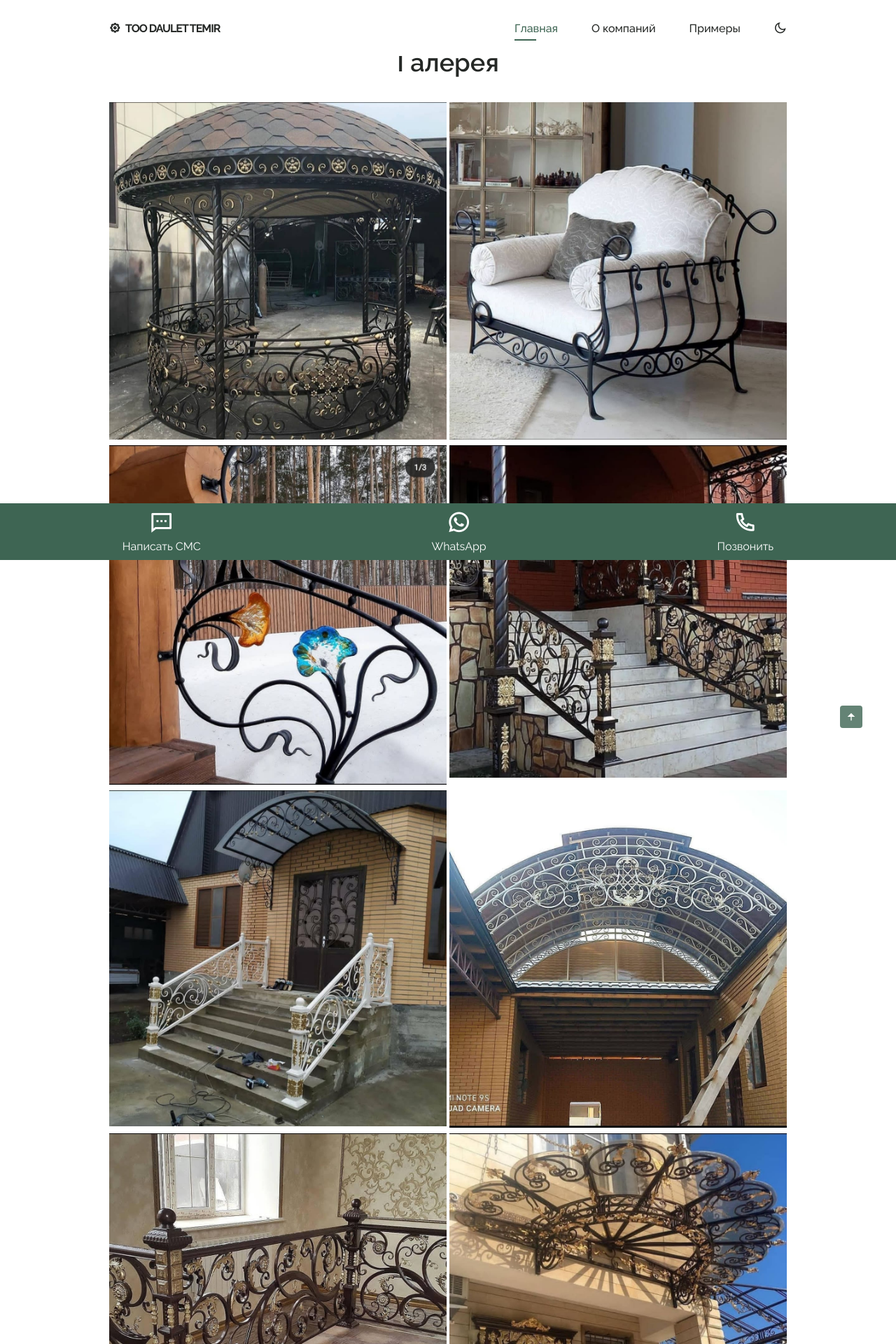
After one commit to balabiturembekov/navesy, a Flask app: page /gallery in a window 1280 px wide. The commit adds this page. Shown: the top 1920 px of the page at 70% size. Run offline with Flask 2, Linux system fonts and the light colour scheme.

Commit message:
Сверстаны страницы о нас и страница галереи, исправлены ошибки JS

```diff
--- a/navesy/app.py
+++ b/navesy/app.py
@@ -1,8 +1,9 @@
 from flask import Flask
+from flask_admin import Admin
 
-from config import Configuration
+from settings import Configuration
 
 
 app = Flask(__name__)
 app.config.from_object(Configuration)
-#admin = Admin(app)
+admin = Admin(app)
--- a/navesy/config.py
+++ b/navesy/settings.py
@@ -1,5 +1,3 @@
-
-
 class Configuration:
     """ Конфигурация приложения """
     DEBUG = False
--- a/navesy/static/css/style.css
+++ b/navesy/static/css/style.css
@@ -354,7 +354,7 @@
 .home__img{
   width: 400px;
   justify-self: center;
-  border-radius: .5rem;
+  border-radius: .2rem;
 }
 
 .home__title{
@@ -487,13 +487,33 @@
   margin-top: .15rem;
 }
 
-/*=============== CONTACT ===============*/
+/*=============== Gallery ===============*/
 .gallery__container {
     grid-template-columns: repeat(auto-fill, minmax(240px, 1fr));
     justify-content: self;
     grid-gap: 4px;
 }
 
+/*=============== Portfolio ===============*/
+.portfolio {
+    padding: 4rem 0;
+}
+
+.portfolio__container {
+    grid-template-columns: repeat(2, 2fr);
+    grid-gap: 4px;
+}
+
+.portfolio__title {
+    text-align: center;
+}
+
+.portfolio__item {
+}
+
+.portfolio__item img {
+    justify-content: self;
+}
 /*=============== CONTACT ===============*/
 .contact__container{
   row-gap: 3.5rem;
--- a/navesy/templates/base.html
+++ b/navesy/templates/base.html
@@ -29,23 +29,20 @@
     <!--==================== HEADER ====================-->
         <header class="header" id="header">
             <nav class="nav container">
-                <a href="#" class="nav__logo">
+                <a href="{{ url_for('index')}}" class="nav__logo">
                     <i class="ri-settings-5-line"></i> too daulet temir
                 </a>
 
                 <div class="nav__menu" id="nav-menu">
                     <ul class="nav__list">
                         <li class="nav__item">
-                            <a href="#home" class="nav__link active-link">Главная</a>
+                            <a href="{{ url_for('index')}}" class="nav__link active-link">Главная</a>
                         </li>
                         <li class="nav__item">
-                            <a href="#about" class="nav__link">О компаний</a>
+                            <a href="{{ url_for('about')}}" class="nav__link">О компаний</a>
                         </li>
                         <li class="nav__item">
-                            <a href="#products" class="nav__link">Примеры</a>
-                        </li>
-                        <li class="nav__item">
-                            <a href="#contact" class="nav__link">Контакты</a>
+                            <a href="{{ url_for('gallery')}}" class="nav__link">Примеры</a>
                         </li>
                     </ul>
 
@@ -143,7 +140,7 @@
         </footer>
     <!-- /.footer -->
 
-    <div id="callback-wrapper-mediaguru" class="visible-xs">
+    <div id="callback-wrapper-mediaguru container" class="visible-xs">
       <div class="callback-wrapper-mediaguru-btns">
         <div class="callback-item">
           <a target="_parent" href="sms:+77476003876 ?body= Интересует консультация по металоизделиям! ">
--- /dev/null
+++ b/navesy/templates/gallery.html
@@ -0,0 +1,46 @@
+{% extends 'base.html' %}
+
+
+{% block title  %}
+Навес - пример готовых изделий - navesy-almaty.kz
+{% endblock  %}
+
+
+{% block content  %}
+<section class="portfolio container" id="portfolio">
+    <h1 class="section__title portfolio__title">Галерея</h1>
+    <div class="portfolio__container grid">
+        <div class="portfolio__item">
+            <img src="{{ url_for('static', filename='img/1.jpg')}}" alt="">
+        </div>
+        <div class="portfolio__item">
+            <img src="{{ url_for('static', filename='img/2.jpg')}}" alt="">
+        </div>
+        <div class="portfolio__item">
+            <img src="{{ url_for('static', filename='img/3.jpg')}}" alt="">
+        </div>
+        <div class="portfolio__item">
+            <img src="{{ url_for('static', filename='img/4.jpg')}}" alt="">
+        </div>
+        <div class="portfolio__item">
+            <img src="{{ url_for('static', filename='img/5.jpg')}}" alt="">
+        </div>
+        <div class="portfolio__item">
+            <img src="{{ url_for('static', filename='img/6.jpg')}}" alt="">
+        </div>
+        <div class="portfolio__item">
+            <img src="{{ url_for('static', filename='img/7.jpg')}}" alt="">
+        </div>
+        <div class="portfolio__item">
+            <img src="{{ url_for('static', filename='img/8.jpg')}}" alt="">
+        </div>
+        <div class="portfolio__item">
+            <img src="{{ url_for('static', filename='img/9.jpg')}}" alt="">
+        </div>
+        <div class="portfolio__item">
+            <img src="{{ url_for('static', filename='img/10.jpg')}}" alt="">
+        </div>
+    </div>
+
+</section>
+{% endblock  %}
--- a/navesy/templates/index.html
+++ b/navesy/templates/index.html
@@ -40,7 +40,7 @@
         <!--==================== ABOUT ====================-->
             <section class="about section container" id="about">
                 <div class="about__container grid">
-                    <img src="{{ url_for('static', filename='img/about.jpg') }}" alt="Человек у печи" class="about__img">
+                    <img src="{{ url_for('static', filename='img/banner.jpeg') }}" alt="Человек у печи" class="about__img">
 
                     <div class="about__data">
                         <h2 class="section__title about__title">
@@ -126,7 +126,7 @@
 
                     <div class="contact__data">
                                                     <div class="contact__information">
-                                <h3 class="contact__subtitle">Контакты телефон менеджера</h3>
+                                <h3 class="contact__subtitle">Контактый телефон менеджера</h3>
                                 <span class="contact__description">
                                     <i class="ri-phone-line contact__icon"></i>
                                     +7 747 600 3876
--- a/navesy/views.py
+++ b/navesy/views.py
@@ -11,6 +11,14 @@
     return render_template('index.html')
 
 
+@app.route('/gallery')
+def gallery():
+    return render_template('gallery.html')
+
+
+@app.route('/about')
+def about():
+    return render_template('about.html')
 
 
 @app.route('/send', methods=['POST'])
```
Also changed, not shown: navesy/static/js/main.js (+5 -36 lines), navesy/templates/about.html (added, +11 -0 lines), navesy/static/img/banner.jpeg (added).
